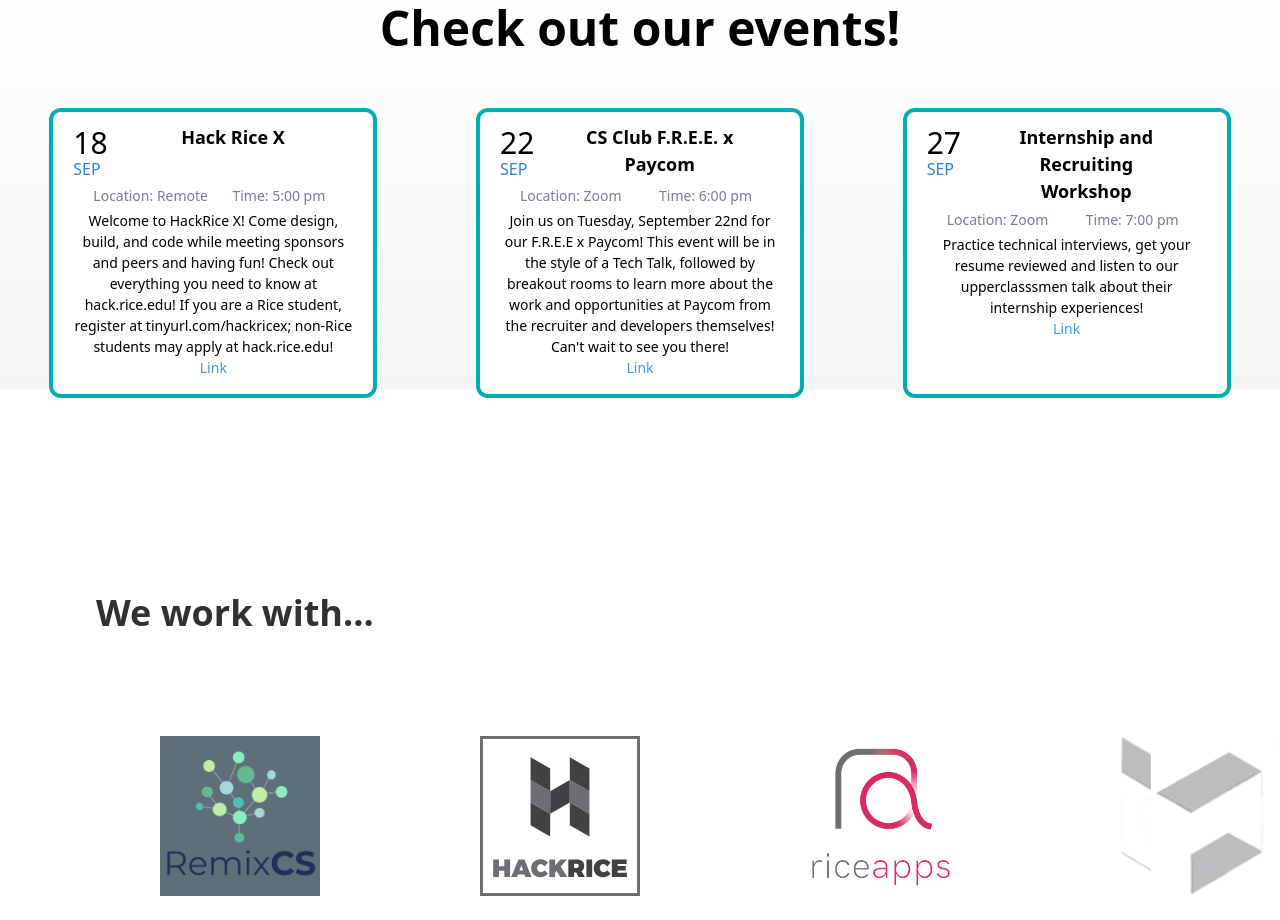
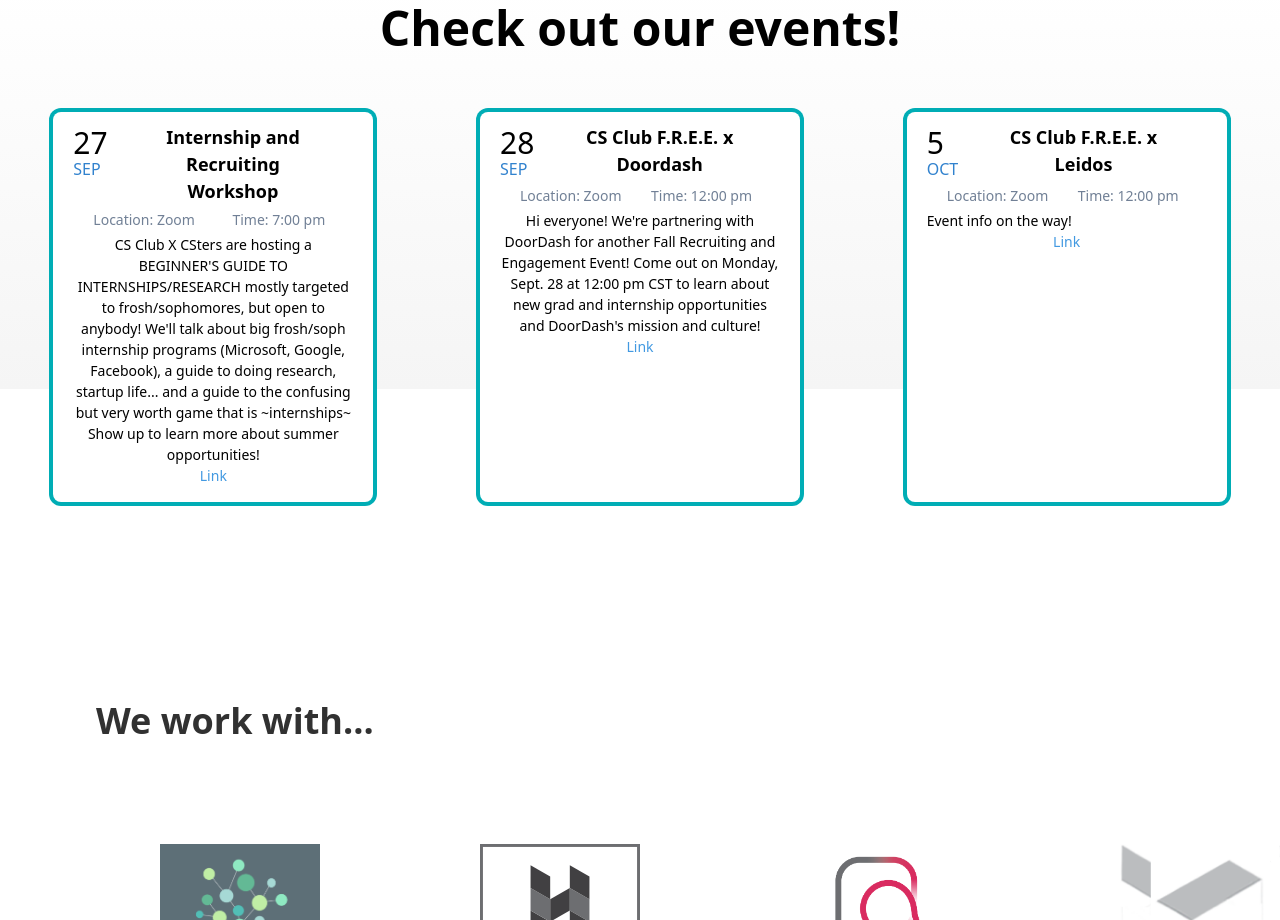
Before and after one commit to riceucsclub/website, a React (Create React App) app: page / in a window 1280 px wide. Shown: the part 1620-2540 px from the top of the page. Built offline with nearby package versions, Linux system fonts and the light colour scheme.

Commit message:
event update sep24

```diff
--- a/src/Files/allEvents.js
+++ b/src/Files/allEvents.js
@@ -61,36 +61,58 @@ export default [
     //     know!`,
     //     "link": `http://airbnbnewgrads2020.splashthat.com`,
     // },
-    {
-        "title": "Hack Rice X",
-        "month": "SEP",
-        "day": "18",
-        "time": "5:00 pm",
-        "locale": "Remote",
-        "desc": `Welcome to HackRice X! Come design, build, and code while meeting sponsors and peers
-        and having fun! Check out everything you need to know at hack.rice.edu! If you are a Rice
-        student, register at tinyurl.com/hackricex; non-Rice students may apply at hack.rice.edu!`,
-        "link": `https://www.facebook.com/events/441468970107132/`,
-    },
-    {
-        "title": "CS Club F.R.E.E. x Paycom",
-        "month": "SEP",
-        "day": "22",
-        "time": "6:00 pm",
-        "locale": "Zoom",
-        "desc": `Join us on Tuesday, September 22nd for our F.R.E.E x Paycom! This event will be in the
-        style of a Tech Talk, followed by breakout rooms to learn more about the work and opportunities
-        at Paycom from the recruiter and developers themselves! Can't wait to see you there!`,
-        "link": `https://www.facebook.com/events/327019468631847`,
-    },
+    // {
+    //     "title": "Hack Rice X",
+    //     "month": "SEP",
+    //     "day": "18",
+    //     "time": "5:00 pm",
+    //     "locale": "Remote",
+    //     "desc": `Welcome to HackRice X! Come design, build, and code while meeting sponsors and peers
+    //     and having fun! Check out everything you need to know at hack.rice.edu! If you are a Rice
+    //     student, register at tinyurl.com/hackricex; non-Rice students may apply at hack.rice.edu!`,
+    //     "link": `https://www.facebook.com/events/441468970107132/`,
+    // },
+    // {
+    //     "title": "CS Club F.R.E.E. x Paycom",
+    //     "month": "SEP",
+    //     "day": "22",
+    //     "time": "6:00 pm",
+    //     "locale": "Zoom",
+    //     "desc": `Join us on Tuesday, September 22nd for our F.R.E.E x Paycom! This event will be in the
+    //     style of a Tech Talk, followed by breakout rooms to learn more about the work and opportunities
+    //     at Paycom from the recruiter and developers themselves! Can't wait to see you there!`,
+    //     "link": `https://www.facebook.com/events/327019468631847`,
+    // },
     {
         "title": "Internship and Recruiting Workshop",
         "month": "SEP",
         "day": "27",
         "time": "7:00 pm",
         "locale": "Zoom",
-        "desc": `Practice technical interviews, get your resume reviewed and listen to
-        our upperclasssmen talk about their internship experiences!`,
+        "desc": ` CS Club X CSters are hosting a BEGINNER'S GUIDE TO INTERNSHIPS/RESEARCH mostly targeted
+        to frosh/sophomores, but open to anybody! We'll talk about big frosh/soph internship programs
+        (Microsoft, Google, Facebook), a guide to doing research, startup life... and a guide to the
+        confusing but very worth game that is ~internships~ Show up to learn more about summer opportunities!`,
+        "link": `https://fb.me/e/1LixleHtL`,
+    },
+    {
+        "title": "CS Club F.R.E.E. x Doordash",
+        "month": "SEP",
+        "day": "28",
+        "time": "12:00 pm",
+        "locale": "Zoom",
+        "desc": `Hi everyone! We're partnering with DoorDash for another Fall Recruiting and Engagement Event!
+        Come out on Monday, Sept. 28 at 12:00 pm CST to learn about new grad and internship opportunities and
+        DoorDash's mission and culture!`,
+        "link": `https://www.facebook.com/events/334366414466087`,
+    },
+    {
+        "title": "CS Club F.R.E.E. x Leidos",
+        "month": "OCT",
+        "day": "5",
+        "time": "12:00 pm",
+        "locale": "Zoom",
+        "desc": `Event info on the way!`,
         "link": `LINK NOT READY`,
     },
     {
@@ -102,4 +124,5 @@ export default [
         "desc": `Event info on the way!`,
         "link": `LINK NOT READY`,
     },
+
 ]
```
